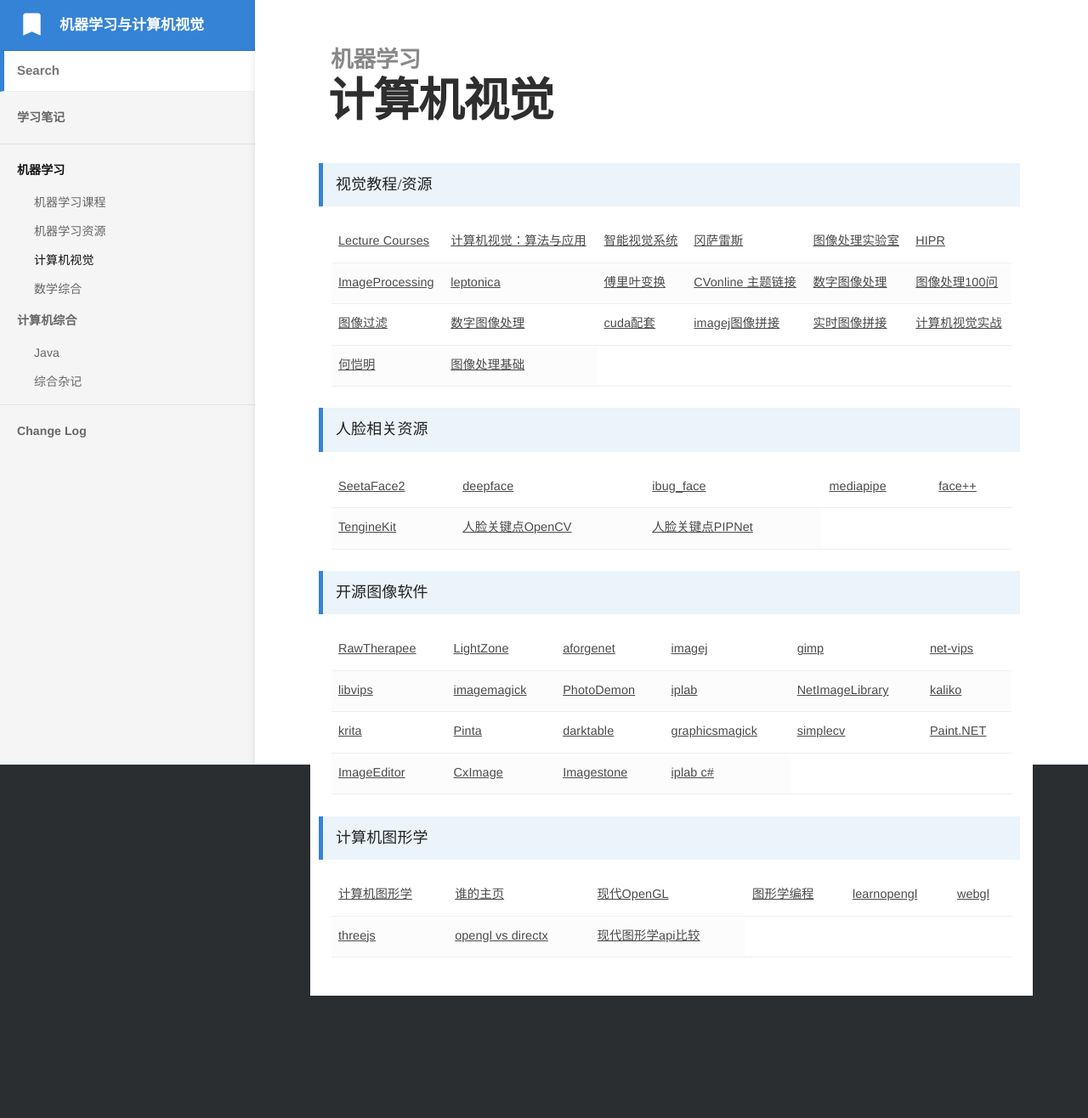
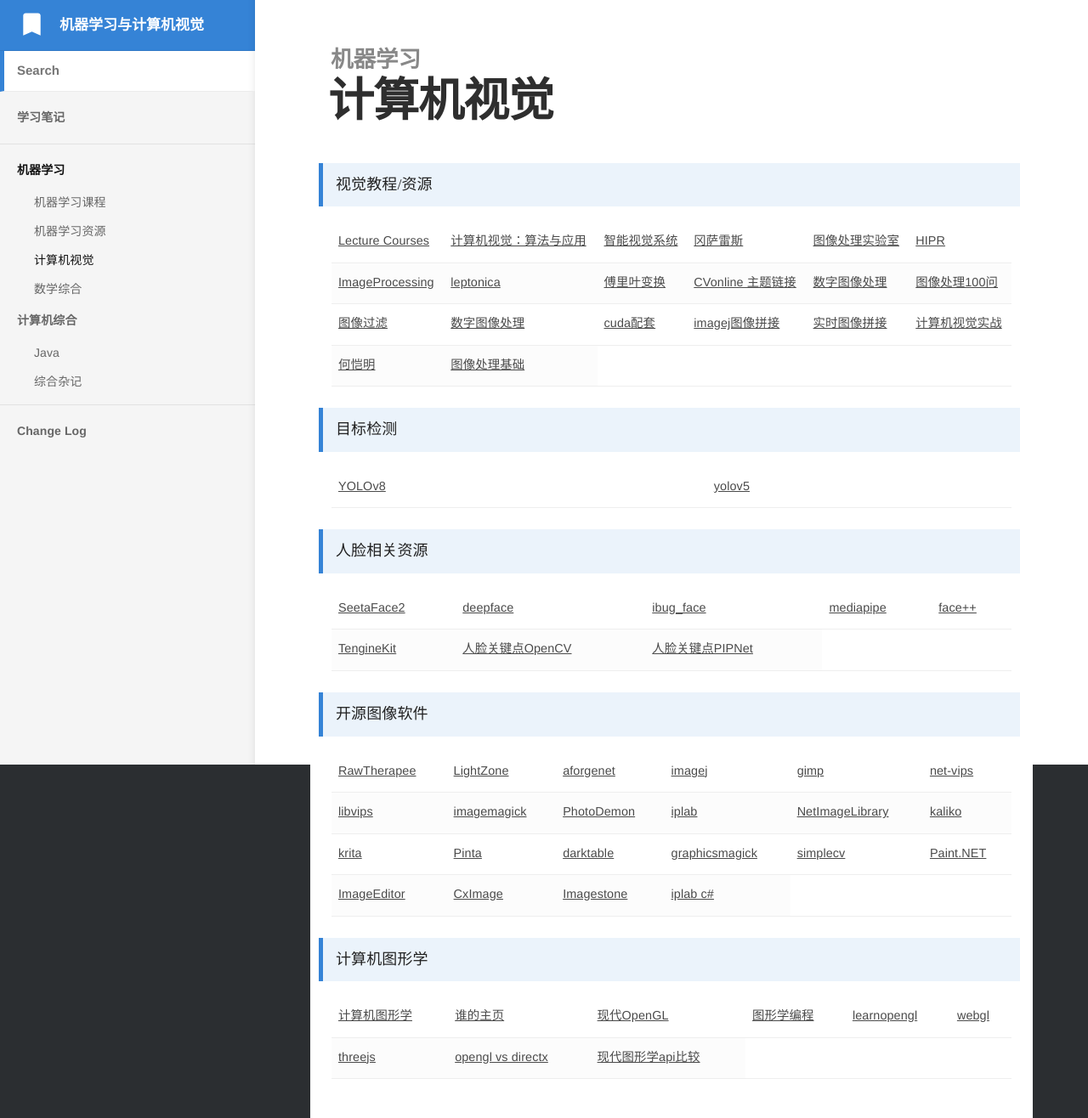
Before and after one commit to bashendixie/Machine_Learning_Notes, a Jekyll site: the page built from _docs/1、机器学习/计算机视觉.md, in a window 1280 px wide. Shown: the whole page at 85% size. Built offline with Jekyll 4.4.1, drawn with Linux system fonts in a browser that asks for light colours; some web fonts are replaced; before the commit the page ends 1172 px from its top, so only the background shows below that.

Commit message:
no message

```diff
--- a/_docs/1、机器学习/计算机视觉.md
+++ b/_docs/1、机器学习/计算机视觉.md
@@ -73,6 +73,20 @@
 			</td>
 			<td>
 				<a href="https://vincmazet.github.io/bip/index.html" target="_blank">图像处理基础</a>
+			</td>
+		</tr>
+	</tbody>
+</table>
+
+> 目标检测
+<table width="1033" style="font-size: 0.8em;">
+	<tbody>
+		<tr>
+			<td>
+				<a href="https://docs.ultralytics.com/" target="_blank">YOLOv8</a>
+			</td>
+			<td>
+				<a href="https://github.com/ultralytics/yolov5" target="_blank">yolov5</a>
 			</td>
 		</tr>
 	</tbody>
```
